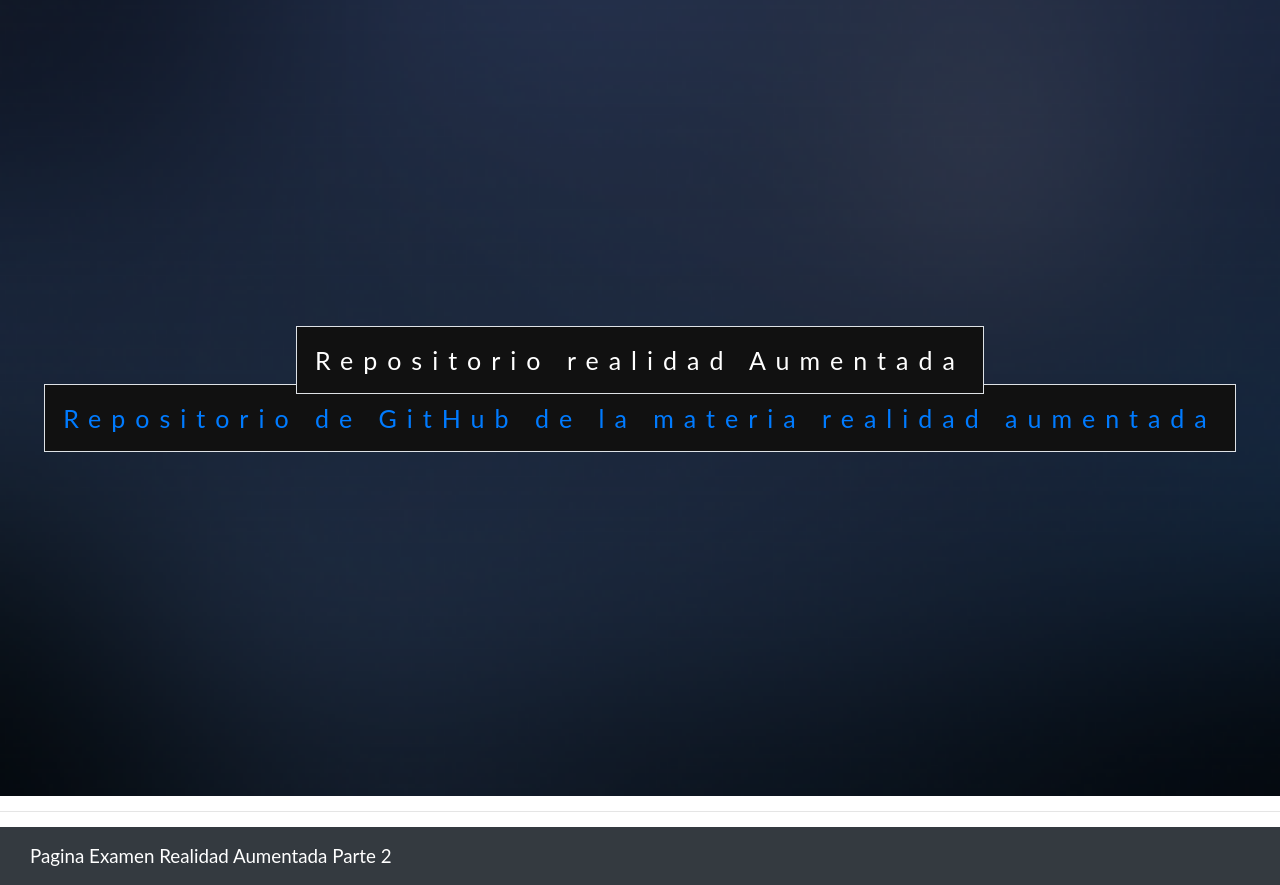
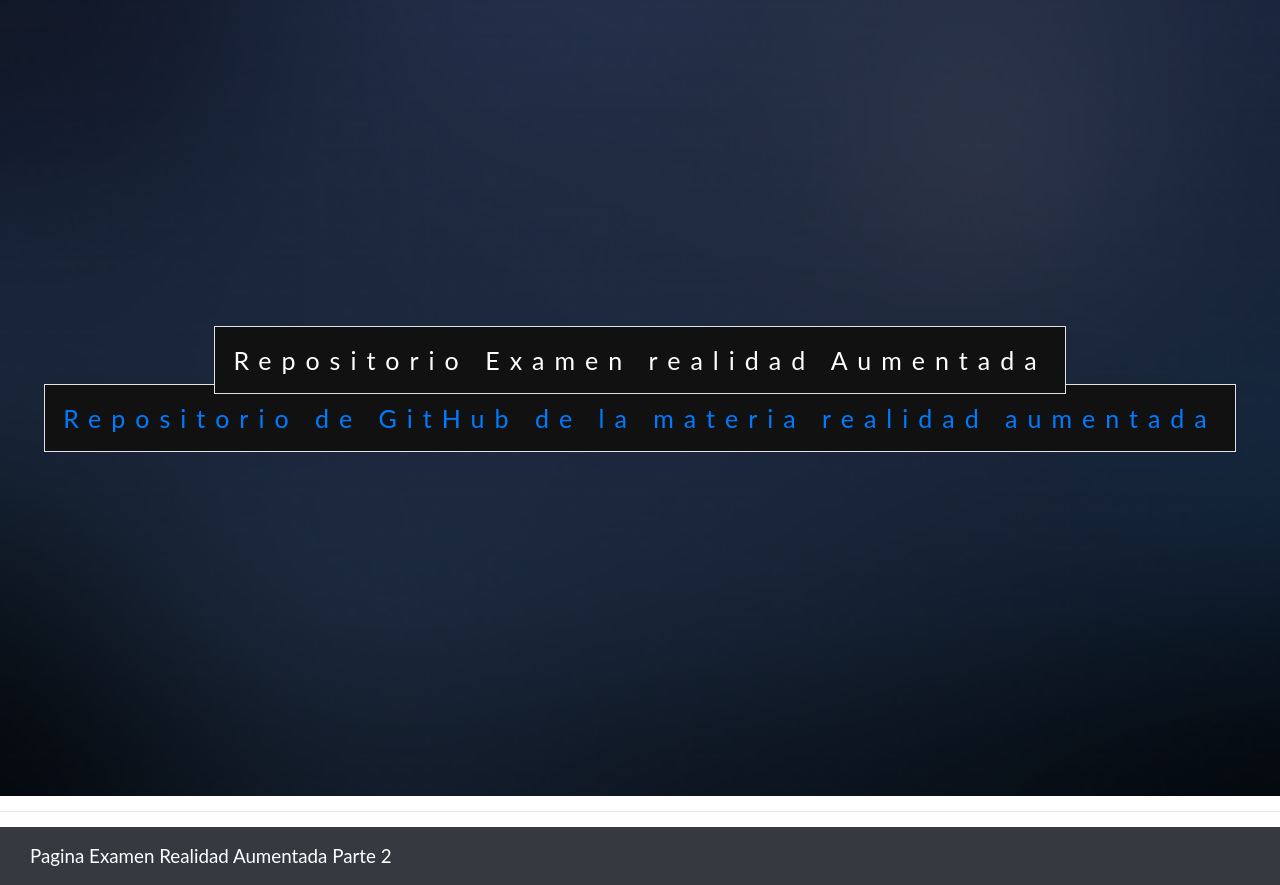
Before and after one commit to LuisArizpeM/RepositorioExamen, a plain HTML site: page index.html in a window 1280 px wide. Shown: the part 62-947 px from the top of the page. Drawn offline with nearby package versions, Linux system fonts and the light colour scheme.

Commit message:
Se especifico en el titulo que se trata de examen
commit generado desde el editor de github

```diff
--- a/index.html
+++ b/index.html
@@ -27,7 +27,7 @@
 
           <div class="title">
             <div class="caption">
-                <span class="border">Repositorio realidad Aumentada</span>
+                <span class="border">Repositorio Examen realidad Aumentada</span>
             </div>
           </div>
 
```
